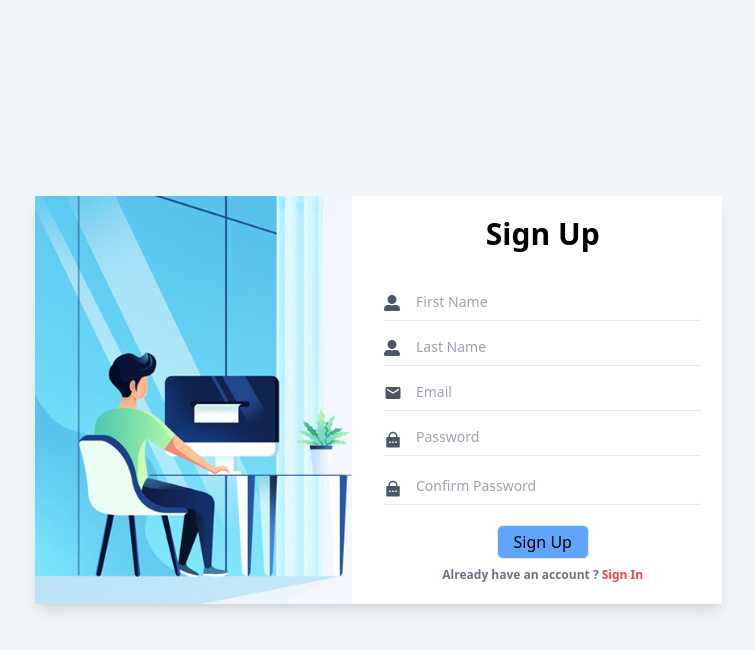
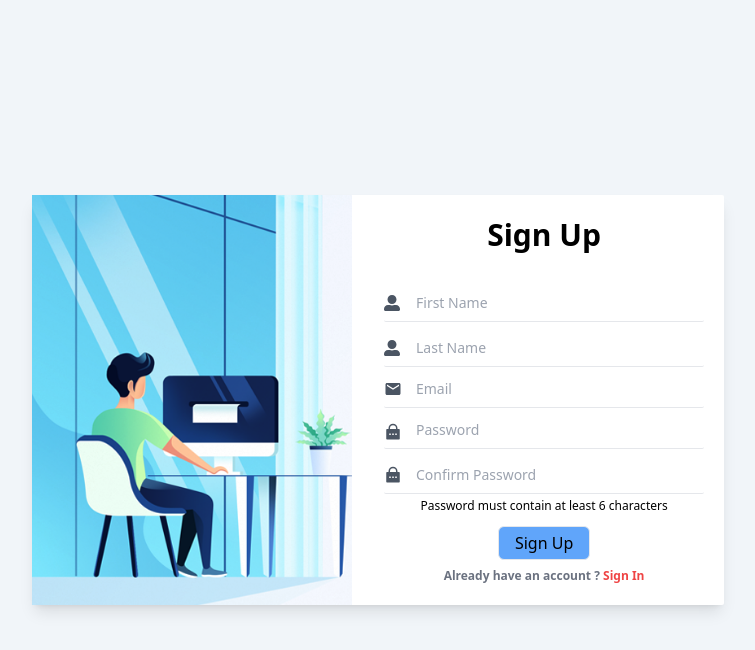
Before and after one commit to Su1207/destov_assignment, a React (Vite) app: page /auth in a window 1280 px wide. Both pictures are taken after a click on the element "Sign Up". Shown: the top 650 px of the page, without its empty margins (262-1017 px from the left). Built offline with nearby package versions, Linux system fonts and the light colour scheme; no server answers; the HTML template or start-up script is replaced by a standard one.

Commit message:
next commit

```diff
--- a/src/pages/Auth.jsx
+++ b/src/pages/Auth.jsx
@@ -84,7 +84,7 @@ const Auth = () => {
               <h1 className="text-3xl mb-8 font-bold">Log In</h1>
             )}
             <form
-              className="flex flex-col items-center gap-2 min-w-full"
+              className="flex flex-col items-center gap-1 min-w-full"
               onSubmit={handleAuth}
             >
               {signUp && (
@@ -143,7 +143,7 @@ const Auth = () => {
                   <RiLockPasswordFill className="absolute text-gray-600 text-lg" />
                   <input
                     type="password"
-                    className="p-2 pl-8 mb-1 border-b rounded-sm w-full text-sm focus:outline-none"
+                    className="p-2 pl-8 border-b rounded-sm w-full text-sm focus:outline-none"
                     placeholder="Confirm Password"
                     name="confirmPassword"
                     value={confirmPassword}
@@ -152,6 +152,9 @@ const Auth = () => {
                 </div>
               )}
 
+              <div className="text-xs">
+                Password must contain at least 6 characters
+              </div>
               <button
                 type="submit"
                 className={
```
